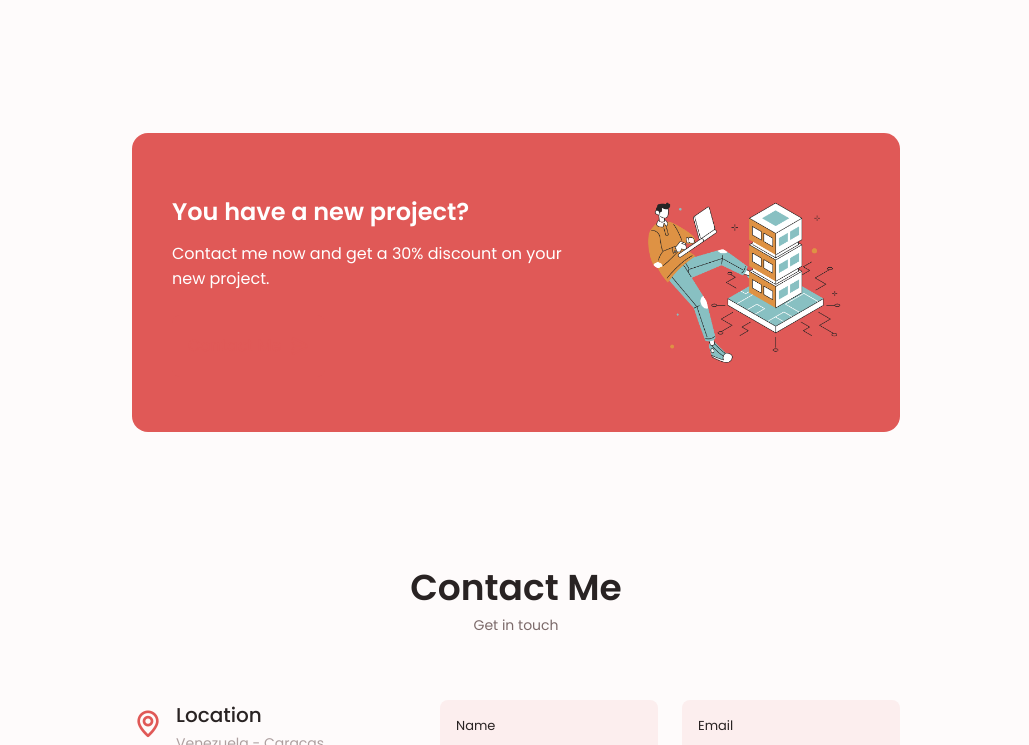
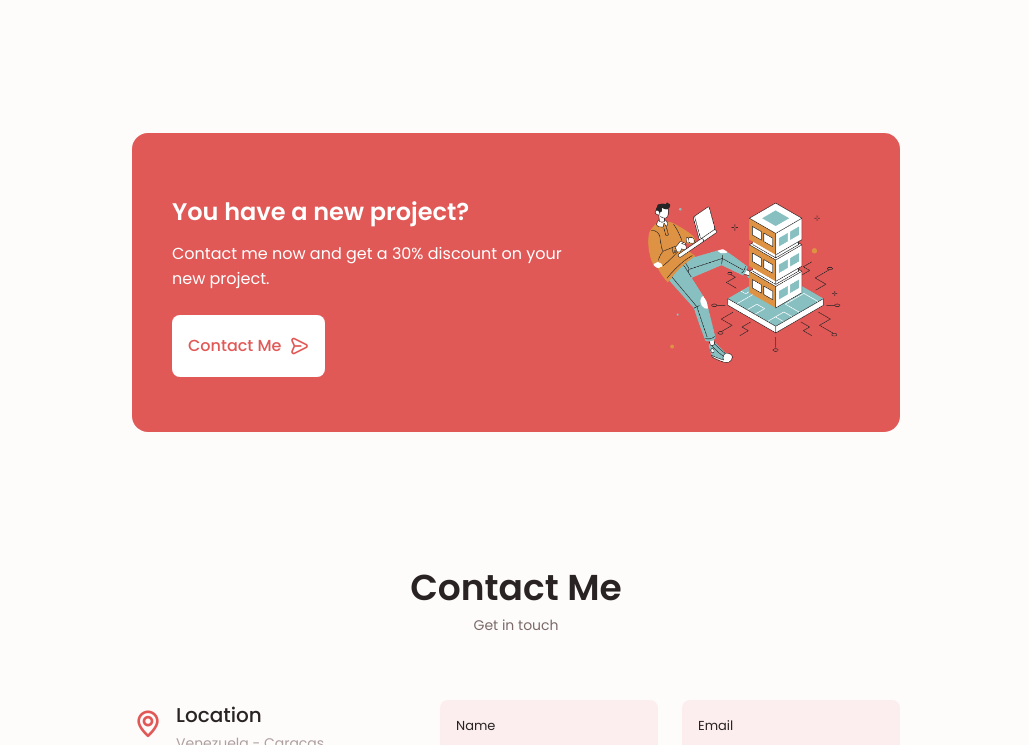
Before and after one commit to mfbaltaza/portfolio-mastery, a plain HTML site: page index.html in a window 1280 px wide. In both pictures the pointer is over the link 372 px from the left and 3415 px from the top of the page. Shown: the part 3070-3815 px from the top of the page, without its empty margins (124-1153 px from the left). Drawn offline with nearby package versions, Linux system fonts and the light colour scheme.

Commit message:
Fix project in mind contact button on hover

```diff
--- a/assets/css/styles.css
+++ b/assets/css/styles.css
@@ -402,7 +402,7 @@ button:focus {
 }
 
 .button--white:hover {
-  background-color: var(--first-color);
+  background-color: #fff;
 }
 
 .button--flex {
```
